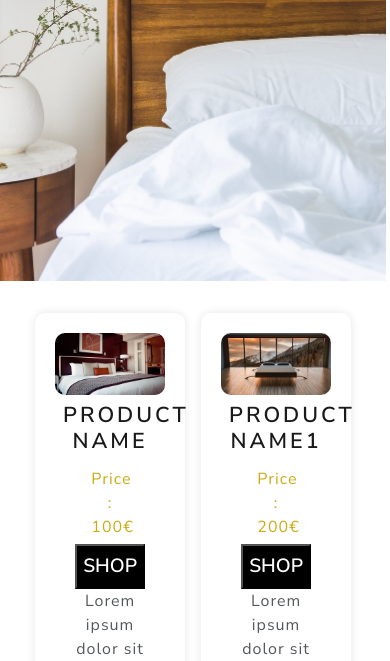
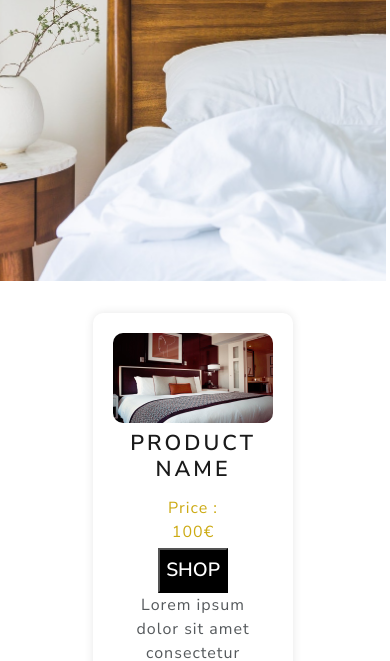
Before and after one commit to LucxxM/CartJS, a plain HTML site: page index.html in a window 390 px wide. Shown: the part 440-1101 px from the top of the page. Drawn offline with nearby package versions, Linux system fonts and the light colour scheme.

Commit message:
Last from mobile

```diff
--- a/style.css
+++ b/style.css
@@ -10,7 +10,7 @@ section{
 }
 
 .product-box{
-    width: max(25%, 150px);
+    width: max(25%, 200px);
     background-color: #fff;
     border-radius: 10px;
     padding: 20px;
```
